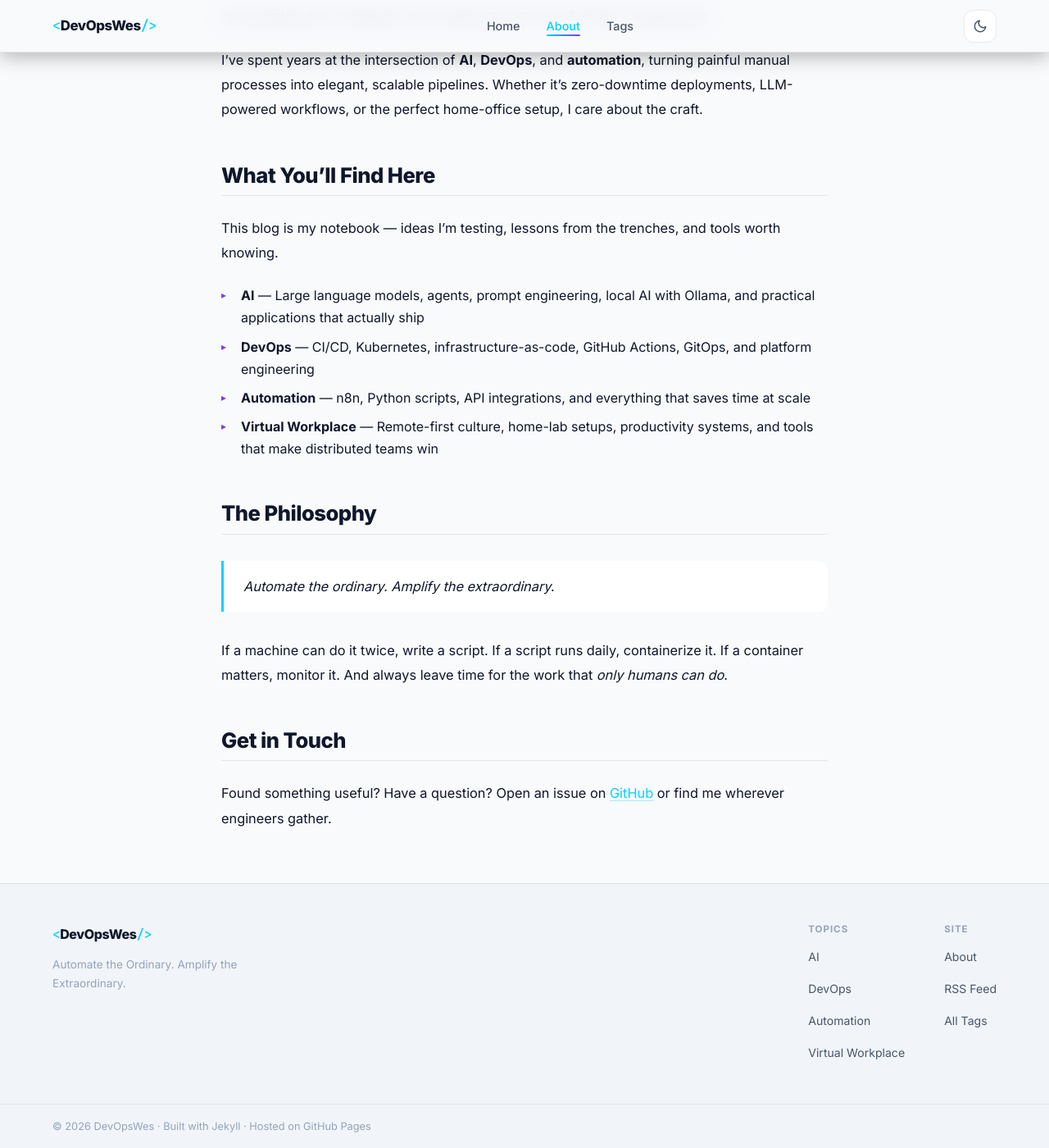
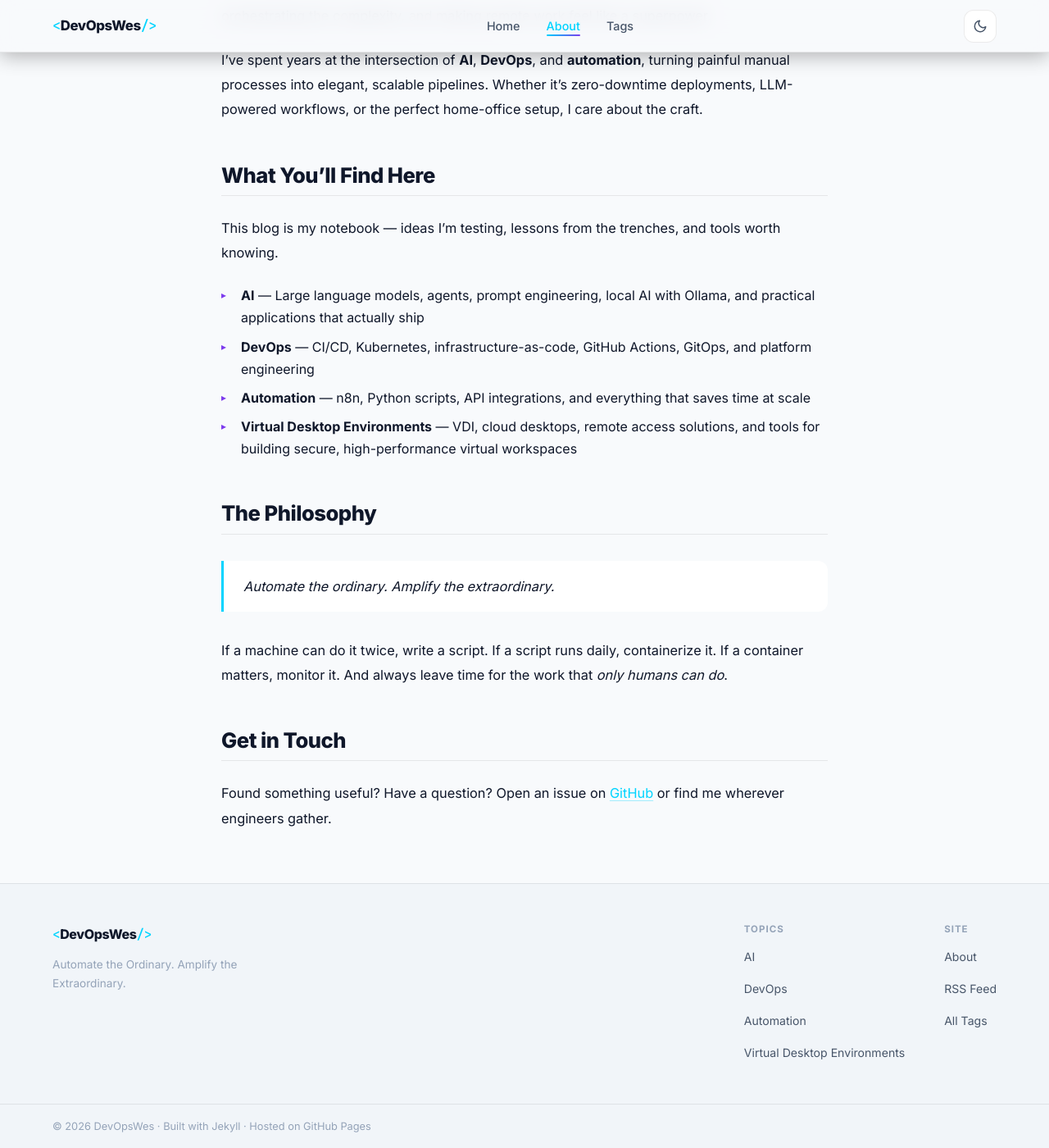
Before and after one commit to DevOpsWes/devopswes.github.io, a Jekyll site: the page built from about.md, in a window 1280 px wide and 1400 px high, scrolled down 340 px. Shown: the whole window at 82% size. Built offline with Jekyll 4.4.1, drawn with Linux system fonts in a browser that asks for light colours.

Commit message:
Rename topic: Virtual Workplace -> Virtual Desktop Environments
Co-authored-by: Copilot <223556219+Copilot@users.noreply.github.com>

```diff
--- a/_includes/footer.html
+++ b/_includes/footer.html
@@ -14,7 +14,7 @@
           <li><a href="{{ '/tags#AI' | relative_url }}">AI</a></li>
           <li><a href="{{ '/tags#DevOps' | relative_url }}">DevOps</a></li>
           <li><a href="{{ '/tags#Automation' | relative_url }}">Automation</a></li>
-          <li><a href="{{ '/tags#Virtual-Workplace' | relative_url }}">Virtual Workplace</a></li>
+          <li><a href="{{ '/tags#Virtual-Desktop-Environments' | relative_url }}">Virtual Desktop Environments</a></li>
         </ul>
       </div>
       <div class="footer-col">
--- a/_layouts/home.html
+++ b/_layouts/home.html
@@ -6,7 +6,7 @@ layout: default
   <div class="hero-bg" aria-hidden="true"></div>
   <div class="container hero-container">
     <div class="hero-content">
-      <div class="hero-badge">🚀 AI &middot; DevOps &middot; Automation &middot; Virtual Workplace</div>
+      <div class="hero-badge">🚀 AI &middot; DevOps &middot; Automation &middot; Virtual Desktop Environments</div>
       <h1 class="hero-title">
         Automate the <span class="gradient-text">Ordinary</span>.<br>
         Amplify the <span class="gradient-text">Extraordinary</span>.
--- a/about.md
+++ b/about.md
@@ -17,7 +17,7 @@ This blog is my notebook — ideas I'm testing, lessons from the trenches, and t
 - **AI** — Large language models, agents, prompt engineering, local AI with Ollama, and practical applications that actually ship
 - **DevOps** — CI/CD, Kubernetes, infrastructure-as-code, GitHub Actions, GitOps, and platform engineering
 - **Automation** — n8n, Python scripts, API integrations, and everything that saves time at scale
-- **Virtual Workplace** — Remote-first culture, home-lab setups, productivity systems, and tools that make distributed teams win
+- **Virtual Desktop Environments** — VDI, cloud desktops, remote access solutions, and tools for building secure, high-performance virtual workspaces
 
 ## The Philosophy
 
```
Also changed, not shown: .github/copilot-instructions.md, README.md.
